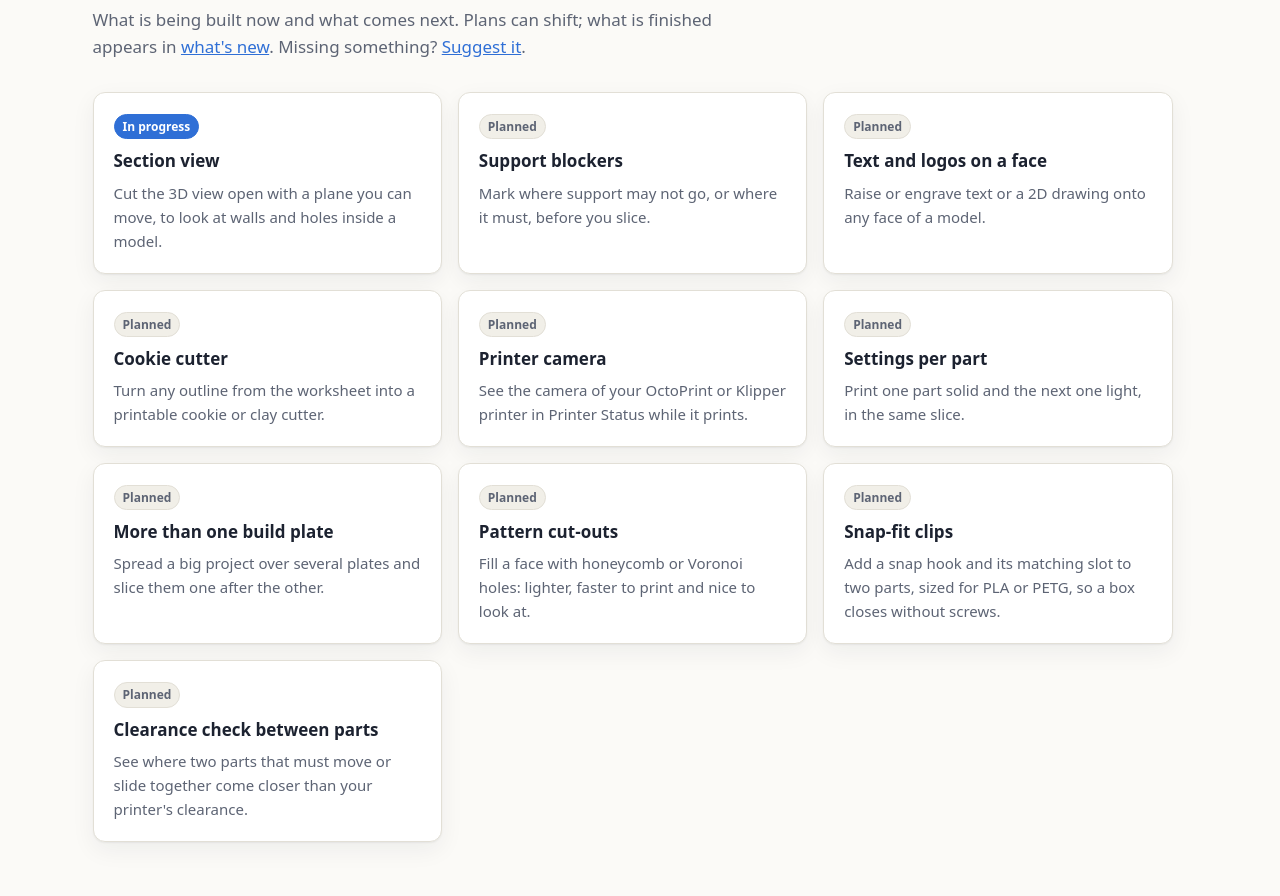
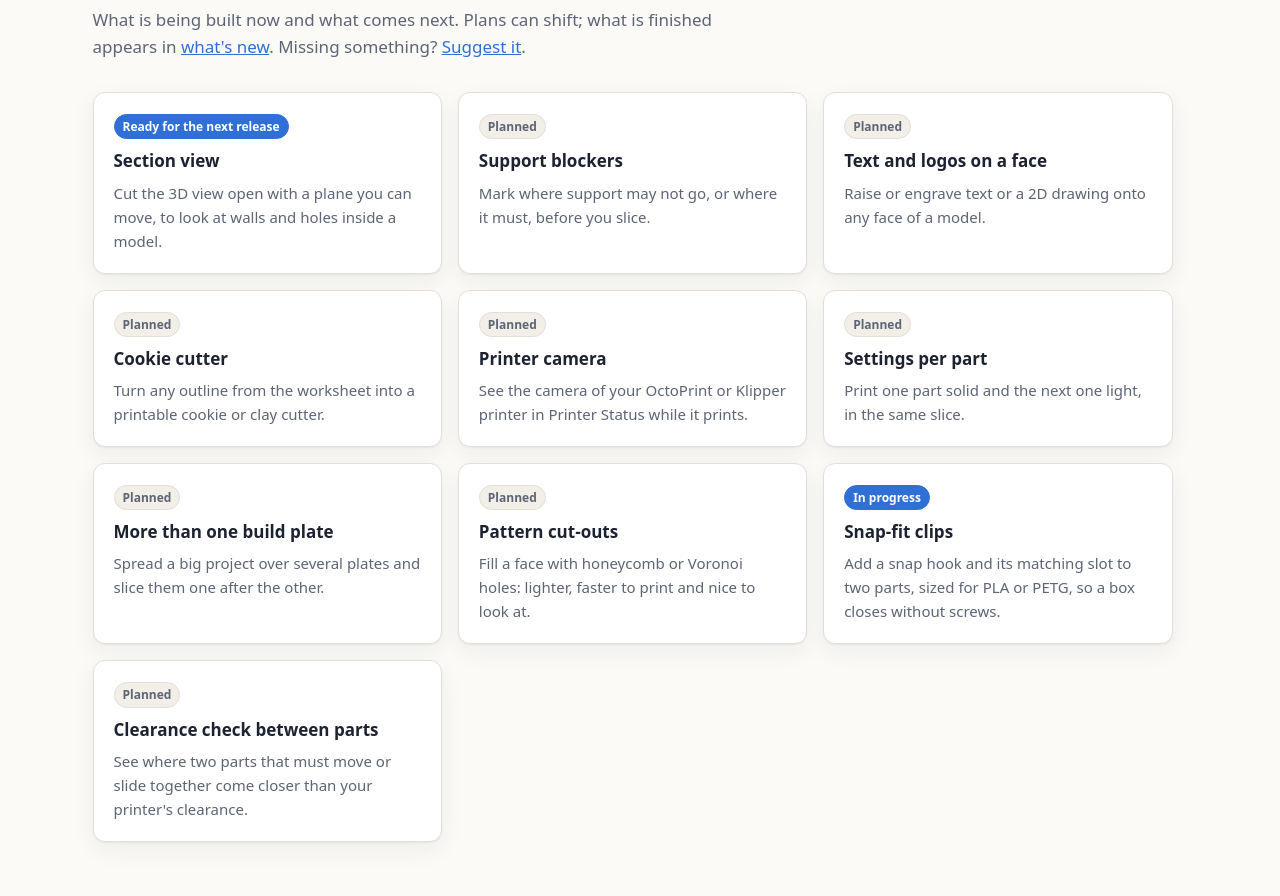
Before and after one commit to Lexvdpoel/Volura, a plain HTML site: page site/public/index.html in a window 1280 px wide. Shown: the part 7841-8737 px from the top of the page. Drawn offline with Linux system fonts and the light colour scheme; no server answers.

Commit message:
Changelog and site: section view ready for the next release; snap-fit clips in progress

```diff
--- a/site/public/index.html
+++ b/site/public/index.html
@@ -320,7 +320,7 @@ cd Volura &amp;&amp; ./install.sh</code></pre>
       <h2><span lang="en">Planned for a future release</span><span lang="nl">Gepland voor een toekomstige release</span></h2>
       <p class="sub"><span lang="en">What is being built now and what comes next. Plans can shift; what is finished appears in <a href="https://github.com/Lexvdpoel/Volura/blob/main/CHANGELOG.md">what's new</a>. Missing something? <a href="https://github.com/Lexvdpoel/Volura/issues">Suggest it</a>.</span><span lang="nl">Waar nu aan gewerkt wordt en wat daarna komt. Plannen kunnen verschuiven; wat klaar is, staat bij <a href="https://github.com/Lexvdpoel/Volura/blob/main/CHANGELOG.md">wat is er nieuw</a>. Mis je iets? <a href="https://github.com/Lexvdpoel/Volura/issues">Stel het voor</a>.</span></p>
       <div class="grid planned">
-        <div class="card"><span class="tag now"><span lang="en">In progress</span><span lang="nl">In ontwikkeling</span></span>
+        <div class="card"><span class="tag now"><span lang="en">Ready for the next release</span><span lang="nl">Klaar voor de volgende release</span></span>
           <h3><span lang="en">Section view</span><span lang="nl">Doorsnede</span></h3>
           <p><span lang="en">Cut the 3D view open with a plane you can move, to look at walls and holes inside a model.</span><span lang="nl">Snijd het 3D-beeld open met een verschuifbaar vlak, om wanden en gaten binnen in een model te bekijken.</span></p></div>
         <div class="card"><span class="tag"><span lang="en">Planned</span><span lang="nl">Gepland</span></span>
@@ -344,7 +344,7 @@ cd Volura &amp;&amp; ./install.sh</code></pre>
         <div class="card"><span class="tag"><span lang="en">Planned</span><span lang="nl">Gepland</span></span>
           <h3><span lang="en">Pattern cut-outs</span><span lang="nl">Patroonuitsparingen</span></h3>
           <p><span lang="en">Fill a face with honeycomb or Voronoi holes: lighter, faster to print and nice to look at.</span><span lang="nl">Vul een vlak met honingraat- of Voronoi-gaten: lichter, sneller geprint en mooi om te zien.</span></p></div>
-        <div class="card"><span class="tag"><span lang="en">Planned</span><span lang="nl">Gepland</span></span>
+        <div class="card"><span class="tag now"><span lang="en">In progress</span><span lang="nl">In ontwikkeling</span></span>
           <h3><span lang="en">Snap-fit clips</span><span lang="nl">Klikverbindingen</span></h3>
           <p><span lang="en">Add a snap hook and its matching slot to two parts, sized for PLA or PETG, so a box closes without screws.</span><span lang="nl">Zet een klikhaak en de passende uitsparing op twee onderdelen, op maat voor PLA of PETG, zodat een doos zonder schroeven sluit.</span></p></div>
         <div class="card"><span class="tag"><span lang="en">Planned</span><span lang="nl">Gepland</span></span>
```
Also changed, not shown: 1 other file.
